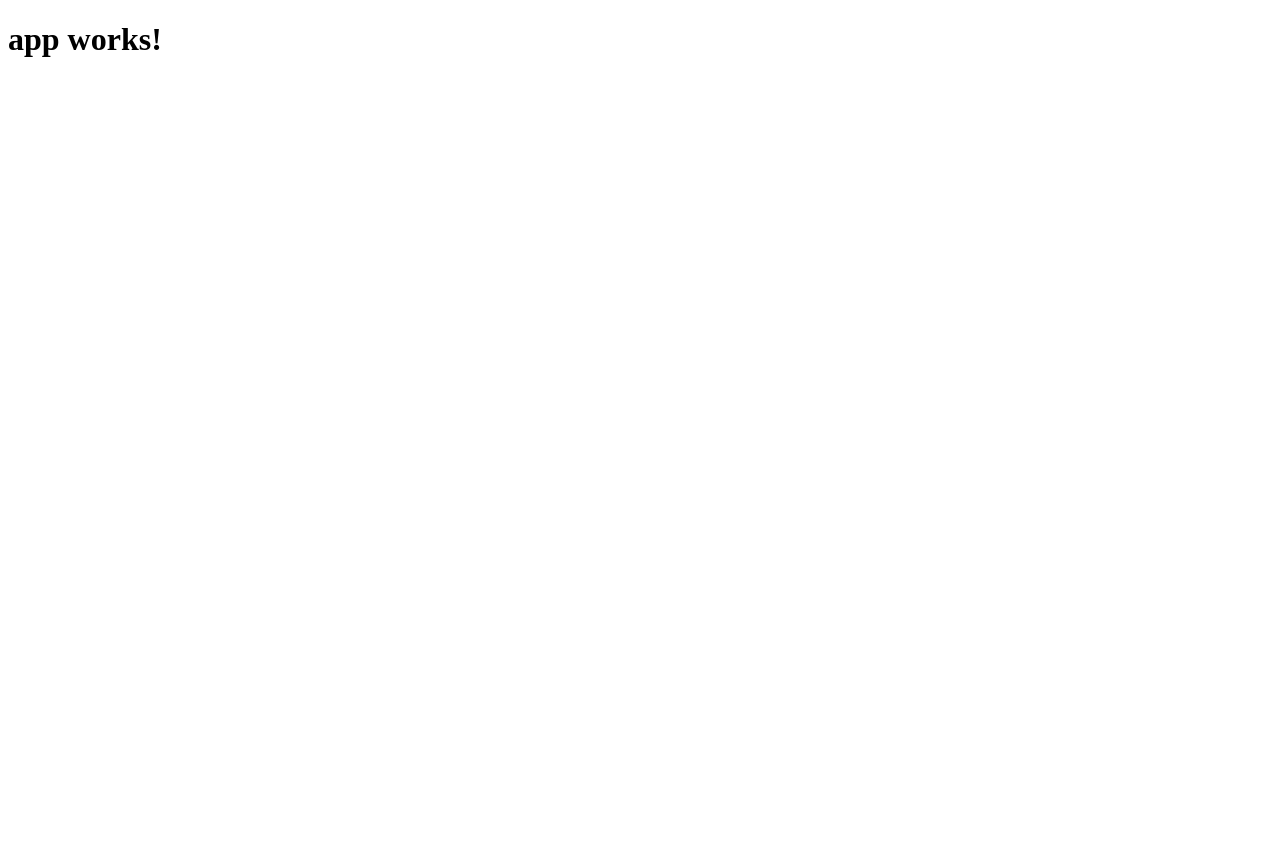
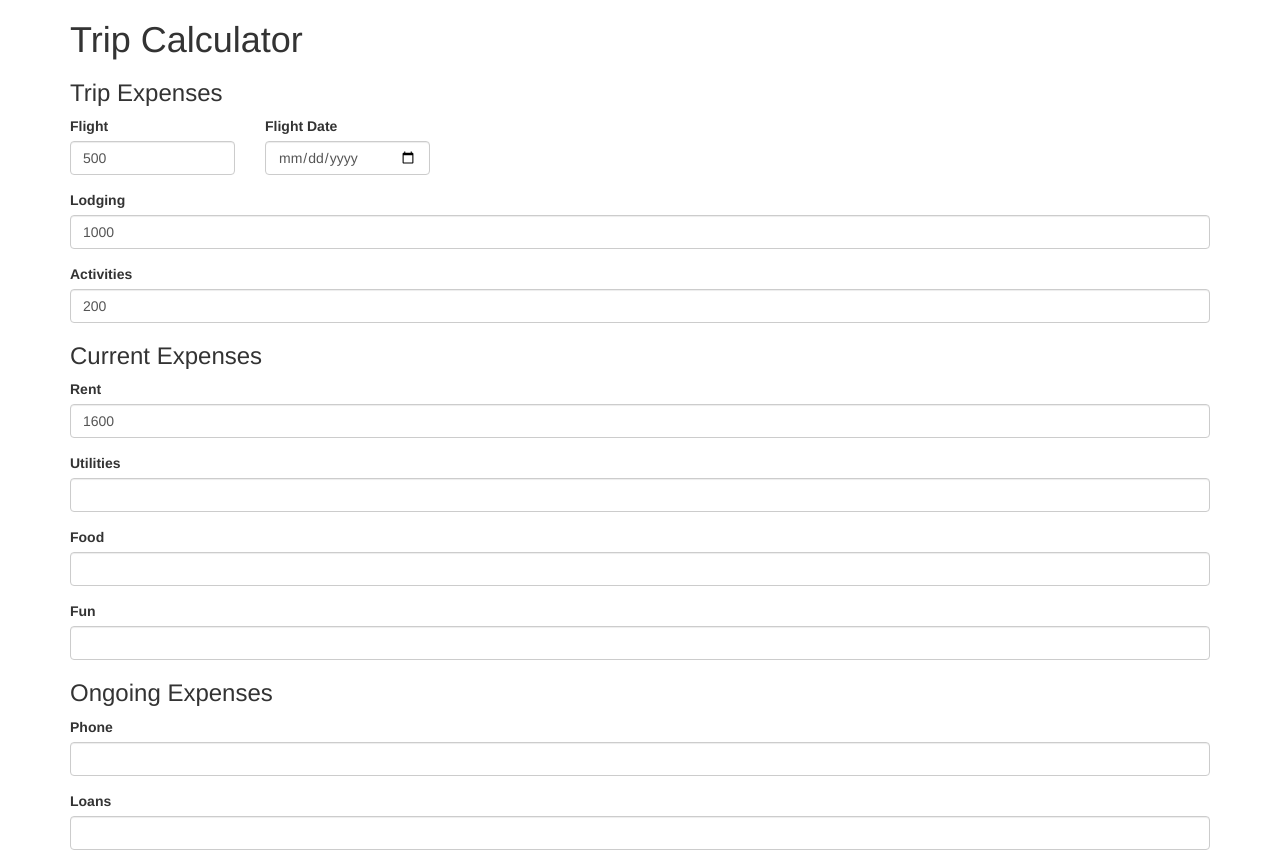
Before and after one commit to sherlocktech/trip-calculator, an Angular app: page / in a window 1280 px wide. Before the commit the page ends 800 px from the top, so only its background shows below. Built offline with nearby package versions, Linux system fonts and the light colour scheme.

Commit message:
Add basic forms

```diff
--- a/src/app/app.component.html
+++ b/src/app/app.component.html
@@ -1,3 +1 @@
-<h1>
-  {{title}}
-</h1>
+<calculator-form></calculator-form>
--- a/src/app/app.module.ts
+++ b/src/app/app.module.ts
@@ -4,10 +4,12 @@ import { FormsModule } from '@angular/forms';
 import { HttpModule } from '@angular/http';
 
 import { AppComponent } from './app.component';
+import { CalculatorFormComponent } from './calculator-form.component';
 
 @NgModule({
   declarations: [
-    AppComponent
+    AppComponent,
+    CalculatorFormComponent
   ],
   imports: [
     BrowserModule,
--- /dev/null
+++ b/src/app/calculator-form.component.html
@@ -0,0 +1,78 @@
+<div class="container">
+  <h1>Trip Calculator</h1>
+
+  <h3>Trip Expenses</h3>
+  <form>
+    <div class="row">
+      <div class="col-xs-2">
+        <div class="form-group">
+          <label for="flight">Flight</label>
+          <input type="number" class="form-control" id="flight"
+                 required
+                 [(ngModel)]="model.expenses.trip.flight" name="flight">
+         </div>
+       </div>
+       <div class="col-xs-2">
+         <div class="form-group">
+           <label for="flight-date">Flight Date</label>
+           <input type="date" class="form-control" id="flight-date">
+        </div>
+      </div>
+    </div>
+
+    <div class="form-group">
+      <label for="lodging">Lodging</label>
+      <input type="number" class="form-control" id="lodging"
+             required
+             [(ngModel)]="model.expenses.trip.lodging" name="lodging">
+    </div>
+
+    <div class="form-group">
+      <label for="activities">Activities</label>
+      <input type="number" class="form-control" id="activities"
+             required
+             [(ngModel)]="model.expenses.trip.activities" name="activities">
+    </div>
+
+  </form>
+
+  <h3>Current Expenses</h3>
+  <form>
+    <div class="form-group">
+      <label for="rent">Rent</label>
+      <input type="number" class="form-control" id="rent"
+             required
+             [(ngModel)]="model.expenses.current.rent" name="rent">
+    </div>
+
+    <div class="form-group">
+      <label for="utilities">Utilities</label>
+      <input type="number" class="form-control" id="utilities"
+             required>
+    </div>
+
+    <div class="form-group">
+      <label for="food">Food</label>
+      <input type="number" class="form-control" id="food"
+             required>
+    </div>
+
+    <div class="form-group">
+      <label for="fun">Fun</label>
+      <input type="number" class="form-control" id="fun">
+    </div>
+  </form>
+
+  <h3>Ongoing Expenses</h3>
+  <form>
+    <div class="form-group">
+      <label for="phone">Phone</label>
+      <input type="number" class="form-control" id="phone">
+    </div>
+
+    <div class="form-group">
+      <label for="loans">Loans</label>
+      <input type="number" class="form-control" id="loans">
+    </div>
+  </form>
+</div>
--- /dev/null
+++ b/src/app/calculator-form.component.ts
@@ -0,0 +1,27 @@
+import { Component } from '@angular/core';
+
+import { ExpensesTrip } from './expenses-trip';
+import { ExpensesCurrent } from './expenses-current';
+import { ExpensesOngoing } from './expenses-ongoing';
+import { Income } from './income';
+
+@Component({
+  selector: 'calculator-form',
+  templateUrl: './calculator-form.component.html'
+})
+export class CalculatorFormComponent {
+  model = {
+    expenses: {
+      trip: new ExpensesTrip(500, 1000, 500, 200),
+      current: new ExpensesCurrent(1600, 300, 700, 100), ongoing: new ExpensesOngoing(50, 164)
+    },
+    income: new Income(5000)
+  }
+
+  submitted = false;
+
+  onSubmit() { this.submitted = true; }
+
+  //TODO: Remove this when we're done
+  get diagnostic() { return JSON.stringify(this.model); }
+}
--- /dev/null
+++ b/src/app/expenses-current.ts
@@ -0,0 +1,8 @@
+export class ExpensesCurrent {
+  constructor (
+    public rent: number,
+    public utilities: number,
+    public food: number,
+    public fun: number,
+  ) {}
+}
--- /dev/null
+++ b/src/app/expenses-ongoing.ts
@@ -0,0 +1,6 @@
+export class ExpensesOngoing {
+  constructor (
+    public phone: number,
+    public loans?: number
+  ) {}
+}
--- /dev/null
+++ b/src/app/expenses-trip.ts
@@ -0,0 +1,9 @@
+export class ExpensesTrip {
+  constructor (
+    public flight: number,
+    public lodging: number,
+    public food: number,
+    public activities: number,
+    public fees?: number
+  ) {}
+}
--- /dev/null
+++ b/src/app/income.ts
@@ -0,0 +1,5 @@
+export class Income {
+  constructor (
+    public income: number
+  ) {}
+}
--- a/src/index.html
+++ b/src/index.html
@@ -1,5 +1,5 @@
 <!doctype html>
-<html>
+<html lang="en">
 <head>
   <meta charset="utf-8">
   <title>TripCalculator</title>
@@ -7,6 +7,11 @@
 
   <meta name="viewport" content="width=device-width, initial-scale=1">
   <link rel="icon" type="image/x-icon" href="favicon.ico">
+  <!-- Latest compiled and minified CSS -->
+  <link rel="stylesheet"
+        href="https://maxcdn.bootstrapcdn.com/bootstrap/3.3.7/css/bootstrap.min.css"
+        integrity="sha384-BVYiiSIFeK1dGmJRAkycuHAHRg32OmUcww7on3RYdg4Va+PmSTsz/K68vbdEjh4u"
+        crossorigin="anonymous">
 </head>
 <body>
   <app-root>Loading...</app-root>
```
